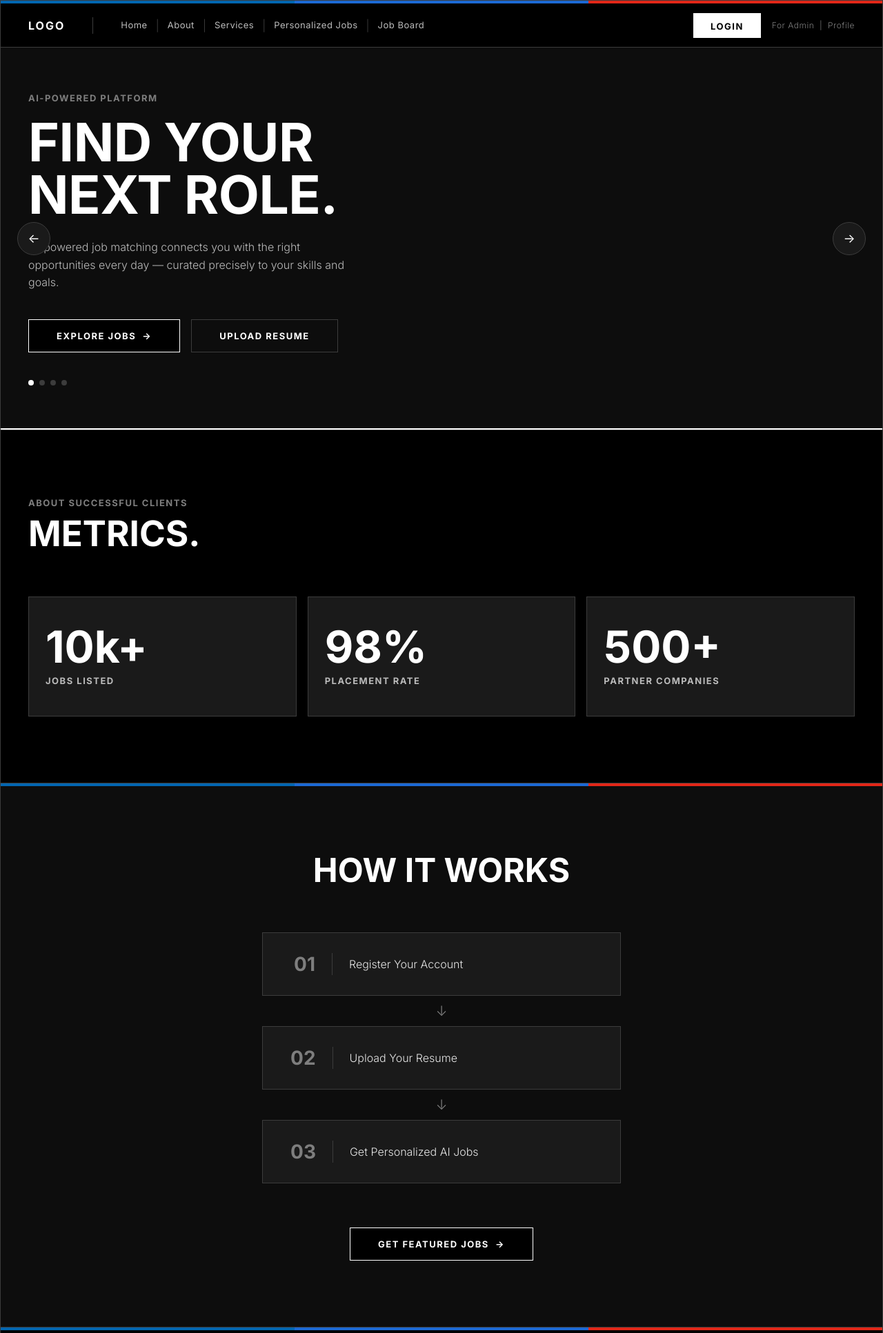
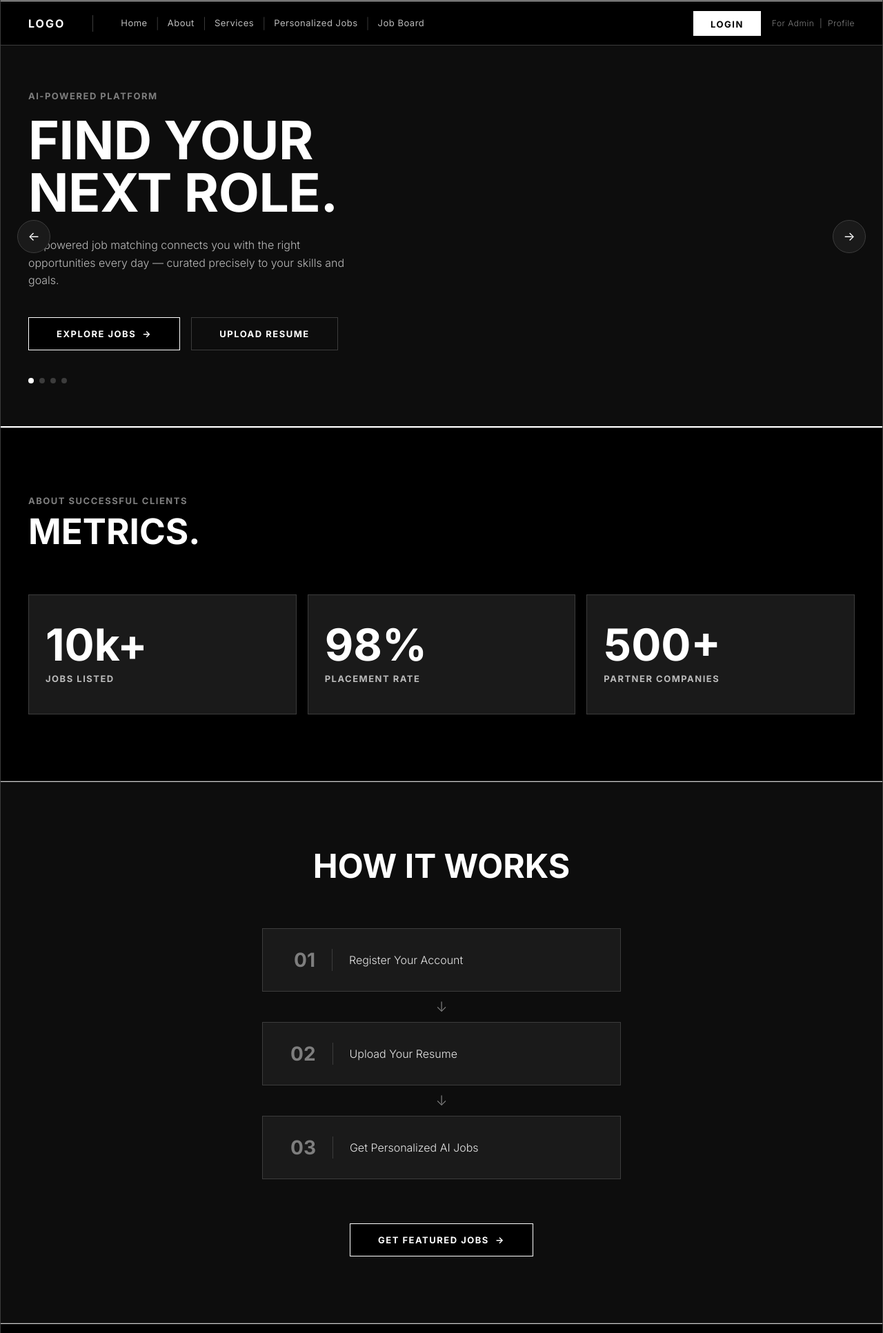
Before and after one commit to chinmayc0707/Ai-job-finder, a Flask app: page / in a window 1280 px wide. Shown: the top 1933 px of the page at 69% size. Run offline with Flask 3, Linux system fonts and the light colour scheme.

Commit message:
Replace m-stripe with hr element
Co-authored-by: chinmayc0707 <139462368+chinmayc0707@users.noreply.github.com>

```diff
--- a/templates/index.html
+++ b/templates/index.html
@@ -49,16 +49,6 @@
     input { font-family: inherit; }
 
     /* ─── M TRICOLOR STRIPE ─────────────────────────────────── */
-    .m-stripe {
-      height: 4px;
-      background: linear-gradient(
-        to right,
-        var(--m-blue-lt) 0% 33.33%,
-        var(--m-blue-dk) 33.33% 66.66%,
-        var(--m-red)     66.66% 100%
-      );
-      flex-shrink: 0;
-    }
 
     /* ─── OUTER WRAPPER ─────────────────────────────────────── */
     .outer-shell {
@@ -562,7 +552,7 @@
 
   <!-- ── INNER CARD ────────────────────────────────────────────── -->
   <div class="inner-card">
-    <div class="m-stripe"></div>
+    <hr style="border: 0; border-top: 1px solid #ccc; margin: 0;">
 
     <!-- ── TOP NAV ──────────────────────────────────────────────── -->
     <nav class="top-nav">
@@ -663,7 +653,7 @@
       </div>
     </section>
 
-    <div class="m-stripe"></div>
+    <hr style="border: 0; border-top: 1px solid #ccc; margin: 0;">
 
     <!-- ── HOW IT WORKS ──────────────────────────────────────────── -->
     <section class="how-band">
@@ -692,7 +682,7 @@
       </div>
     </section>
 
-    <div class="m-stripe"></div>
+    <hr style="border: 0; border-top: 1px solid #ccc; margin: 0;">
 
     <!-- ── NEWSLETTER ────────────────────────────────────────────── -->
     <section class="newsletter-band">
```
Also changed, not shown: templates/login.html (+1 -11 lines).
